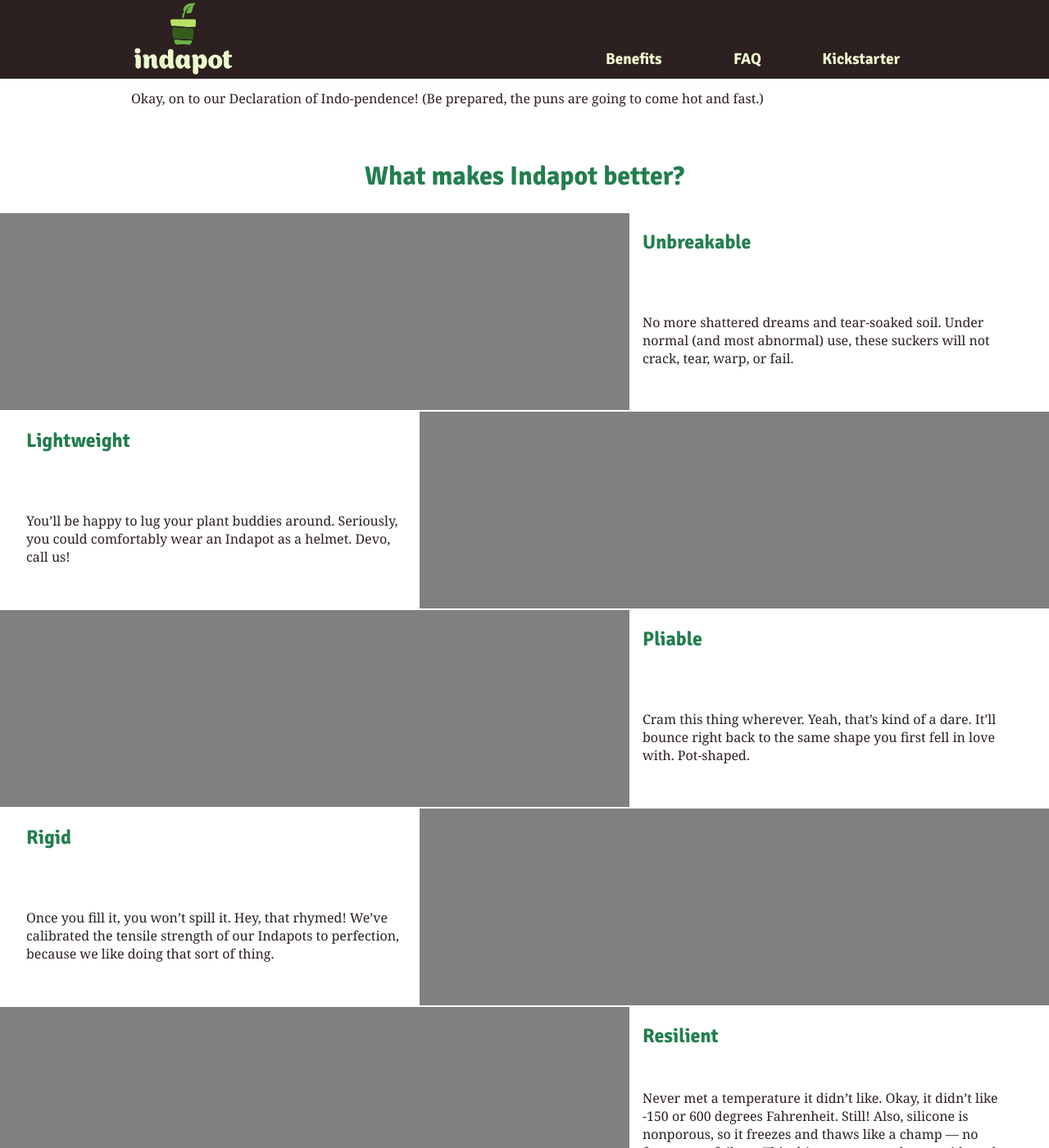
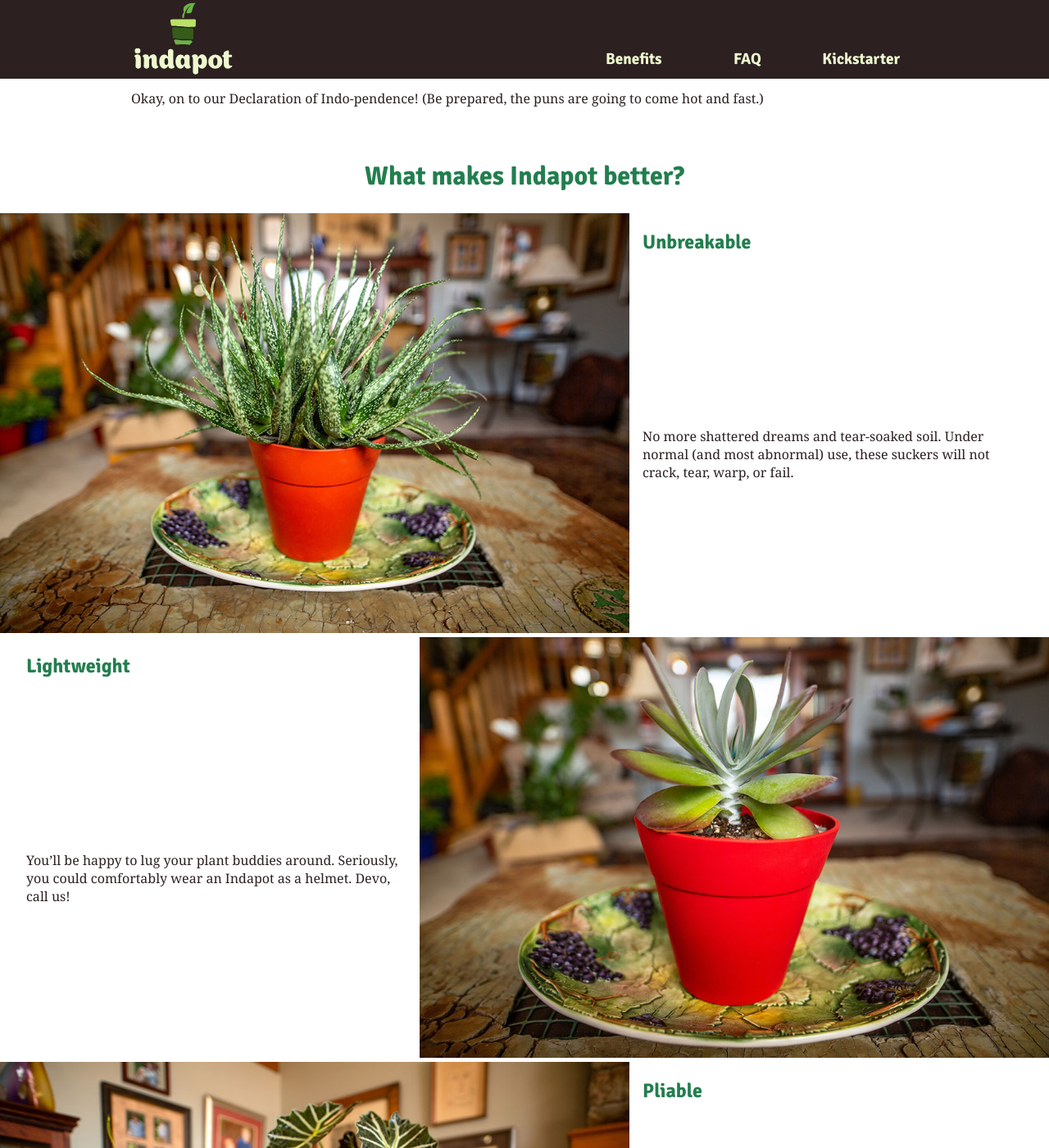
Before and after one commit to kbatson/indapot, a Jekyll site: the page built from indapot/index.md, in a window 1280 px wide and 1400 px high, scrolled down 793 px. Shown: the whole window at 82% size. Built offline with Jekyll 4.4.1, drawn with Linux system fonts in a browser that asks for light colours.

Commit message:
Added more photos

```diff
--- a/indapot/_layouts/home.html
+++ b/indapot/_layouts/home.html
@@ -34,6 +34,7 @@
           <p>No more shattered dreams and tear-soaked soil. Under normal (and most abnormal) use, these suckers will not crack, tear, warp, or fail.</p>
         </div>
         <figure class="benefit__figure">
+          <img src="assets/images/photo-3.jpg">
         </figure>
       </article>
 
@@ -43,6 +44,7 @@
           <p>You’ll be happy to lug your plant buddies around. Seriously, you could comfortably wear an Indapot as a helmet. Devo, call us!</p>
         </div>
         <figure class="benefit__figure">
+          <img src="assets/images/photo-4.jpg">
         </figure>
       </article>
 
@@ -52,6 +54,7 @@
           <p>Cram this thing wherever. Yeah, that’s kind of a dare. It’ll bounce right back to the same shape you first fell in love with. Pot-shaped.</p>
         </div>
         <figure class="benefit__figure">
+          <img src="assets/images/photo-5.jpg">
         </figure>
       </article>
 
@@ -61,6 +64,7 @@
           <p>Once you fill it, you won’t spill it. Hey, that rhymed! We’ve calibrated the tensile strength of our Indapots to perfection, because we like doing that sort of thing.</p>
         </div>
         <figure class="benefit__figure">
+          <img src="assets/images/photo-6.jpg">
         </figure>
       </article>
 
@@ -70,6 +74,7 @@
           <p>Never met a temperature it didn’t like. Okay, it didn’t like -150 or 600 degrees Fahrenheit. Still! Also, silicone is nonporous, so it freezes and thaws like a champ — no fracture or failure. This thing can even take on acids and radiation. (What are you, a mad scientist or something?)</p>
         </div>
         <figure class="benefit__figure">
+          <img src="assets/images/photo-7.jpg">
         </figure>
       </article>
 
--- a/indapot/assets/css/main.scss
+++ b/indapot/assets/css/main.scss
@@ -241,8 +241,6 @@ h1 {
   grid-template-columns: 60% 1fr 1rem;
   grid-column-gap: 1rem;
 
-  border-bottom: 2px solid transparent;
-
   .benefit__title, .benefit__content {
     grid-column: 2;
   }
@@ -250,8 +248,11 @@ h1 {
   .benefit__figure {
     grid-column: 1;
     grid-row: 1 / span 2;
-    min-height: 15rem;
-    background: gray;
+
+    img {
+      width: 100%;
+      object-fit: scale-down;
+    }
   }
 
   &:nth-child(even){
```
Also changed, not shown: indapot/assets/images/photo-3.jpg (added), indapot/assets/images/photo-4.jpg (added), indapot/assets/images/photo-5.jpg (added), indapot/assets/images/photo-6.jpg (added), indapot/assets/images/photo-7.jpg (added).
